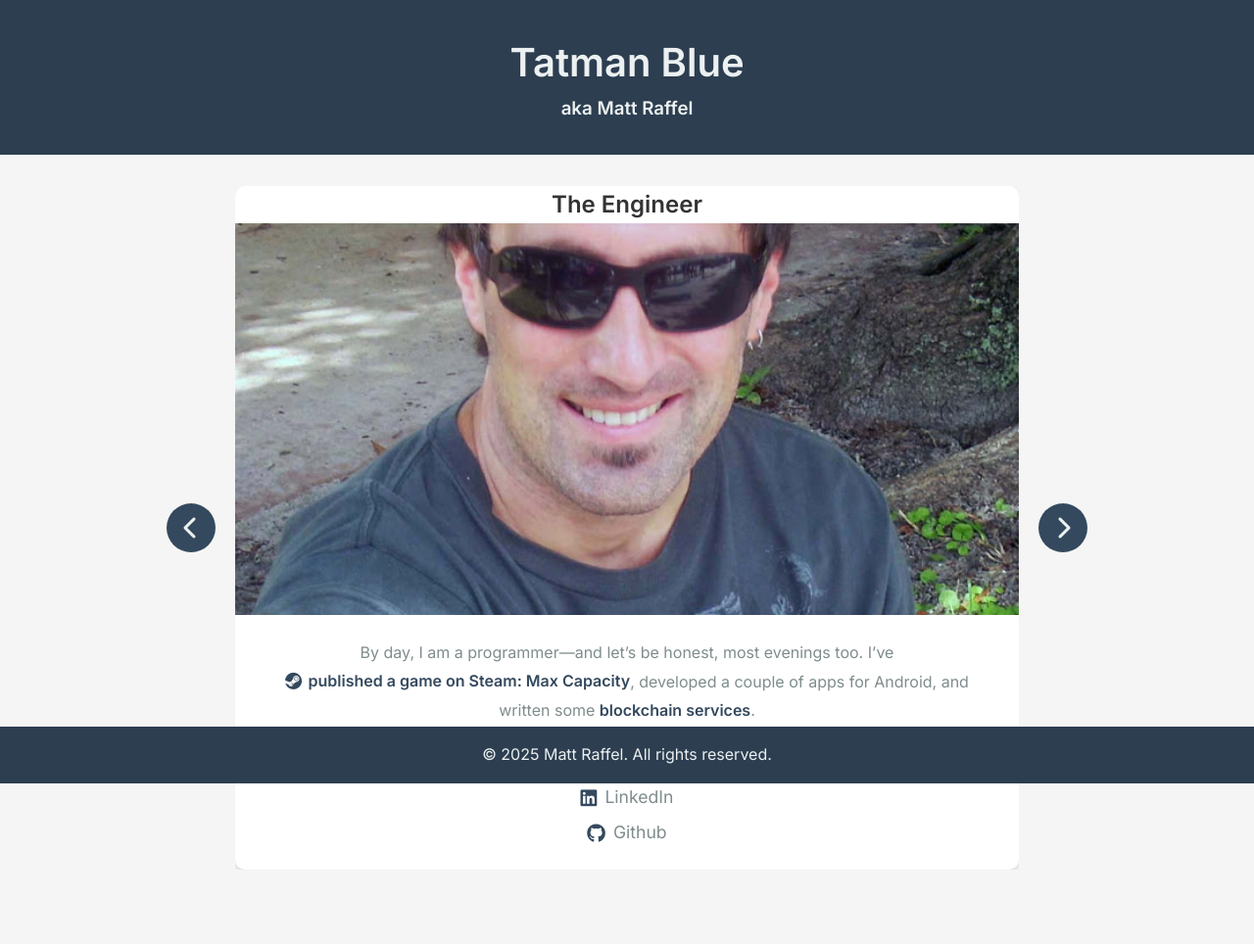
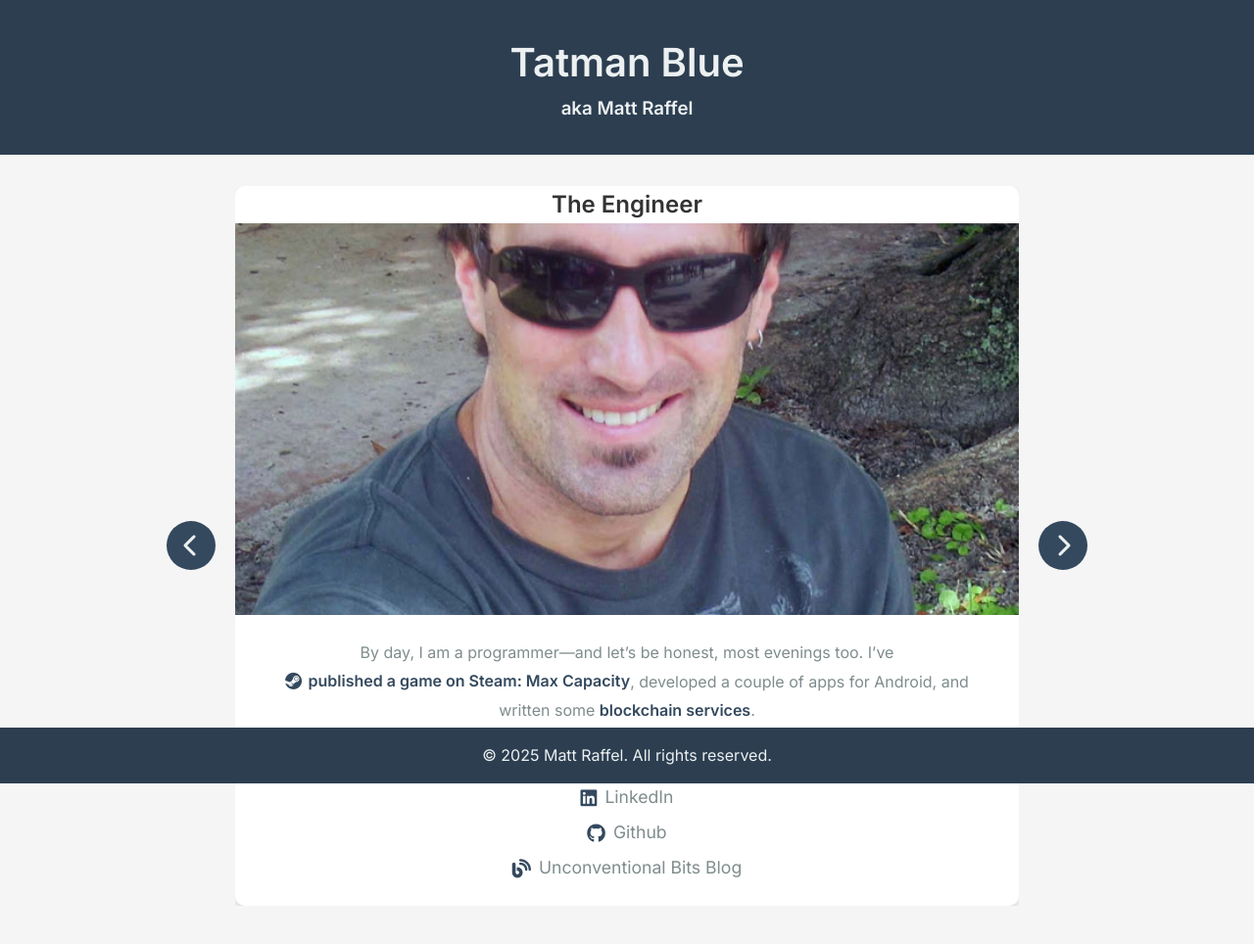
Before and after one commit to tatmanblue/mattraffel-com-site, a plain HTML site: page index.html in a window 1280 px wide. Shown: the whole page at 98% size. Drawn offline with Linux system fonts and the light colour scheme.

Commit message:
more content
Signed-off-by: Matt Raffel <matt.raffel@gmail.com>

```diff
--- a/index.html
+++ b/index.html
@@ -33,6 +33,7 @@
                         <ul class="social-links">
                             <li><i class="fab fa-linkedin"></i> <a href="https://www.linkedin.com/in/mattraffel/">LinkedIn</a></li>
                             <li><i class="fab fa-github"></i> <a href="https://github.com/tatmanblue">Github</a></li>
+                            <li><i class="fa-solid fa-blog"></i><a href="https://blog.tatmanblue.com/">Unconventional Bits Blog</a></li>
                         </ul>
                     </div>
                 </div>
```
